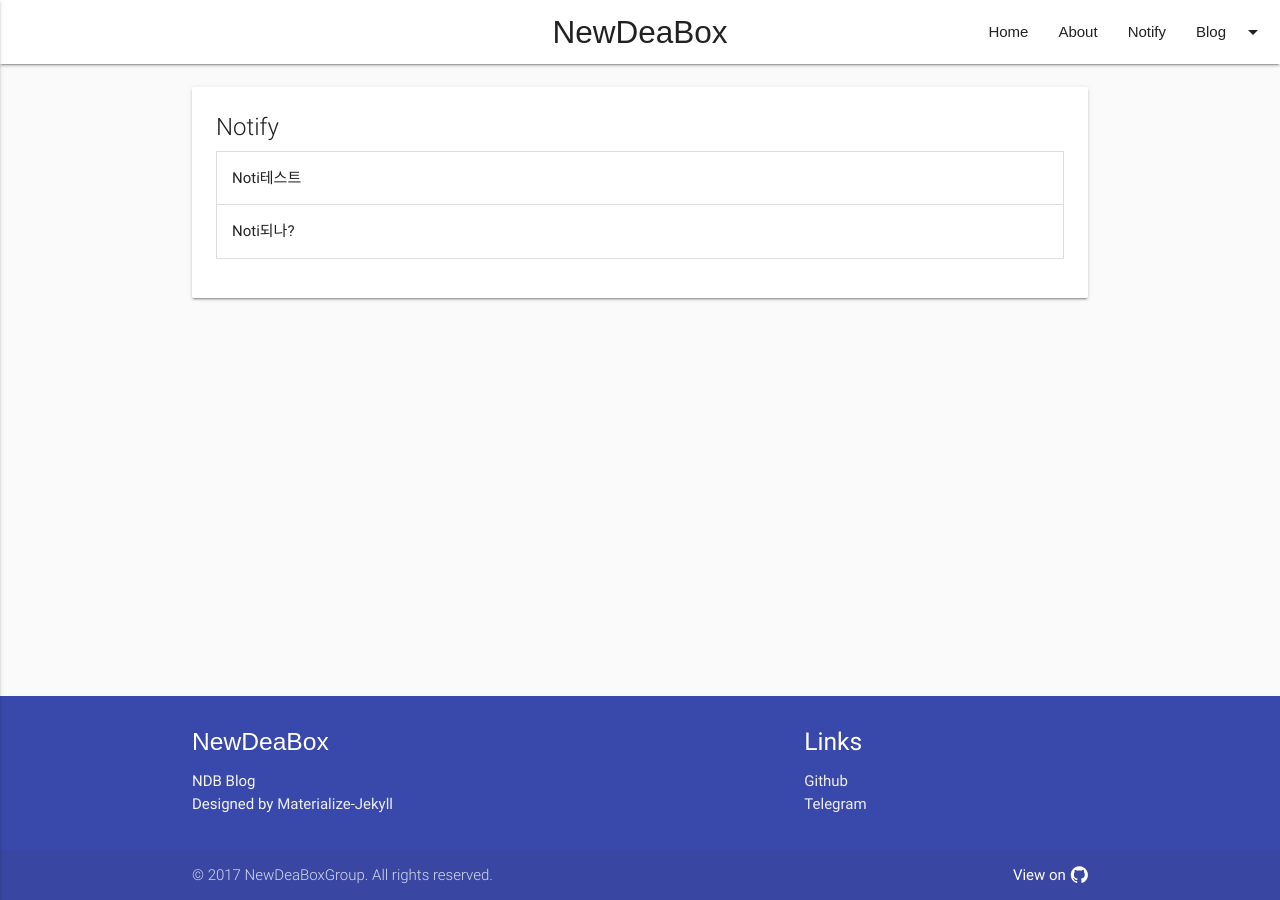
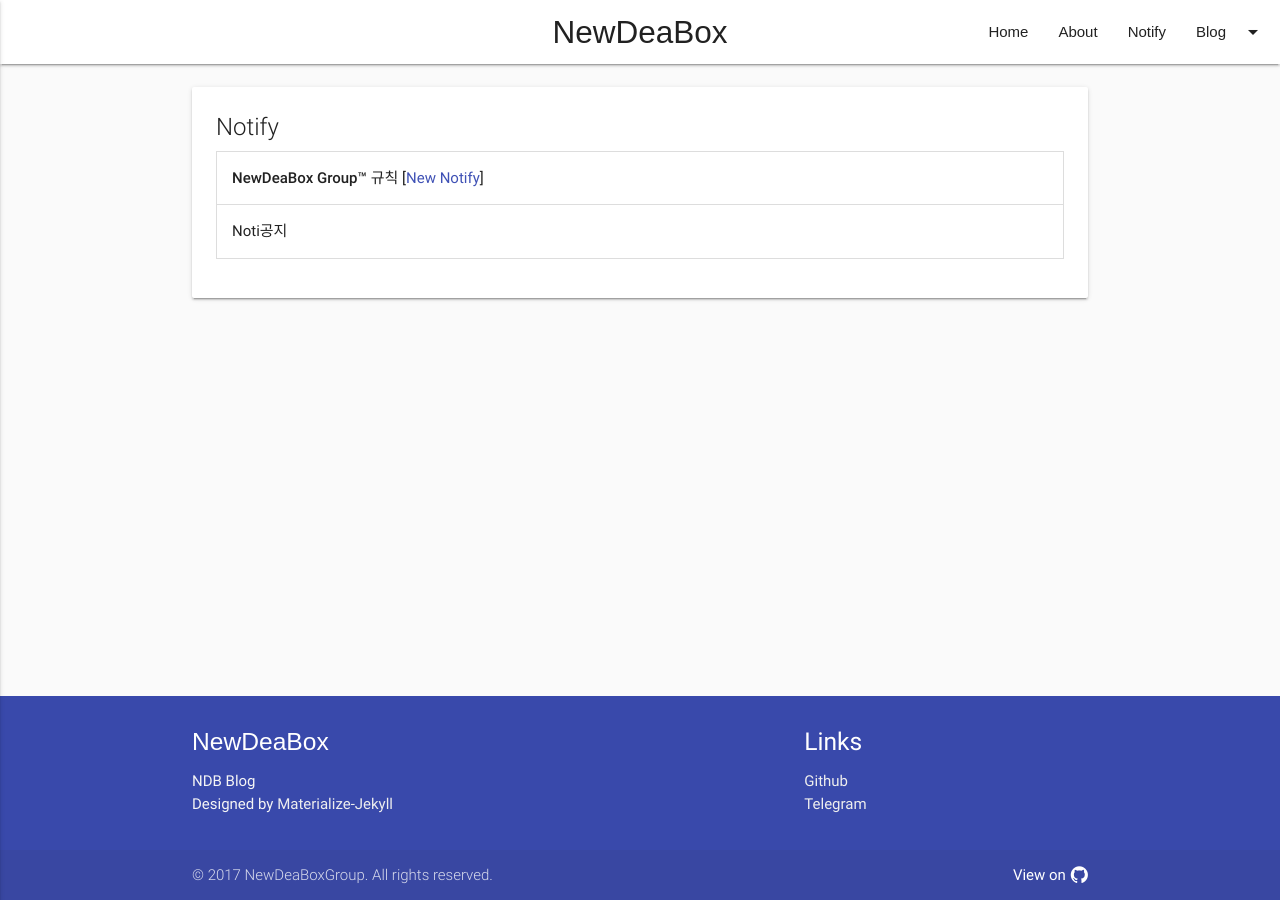
Before and after one commit to NewDeaBoxGroup/NewDeaBoxGroup.github.io, a Jekyll site: the page built from notis.html, in a window 1280 px wide. Built offline with Jekyll 4.4.1, drawn with Linux system fonts in a browser that asks for light colours; nearby versions of some CDN libraries; some web fonts are replaced; part of the change alters nothing that is shown.

Commit message:
Update notis.yml

```diff
--- a/_data/notis.yml
+++ b/_data/notis.yml
@@ -1,9 +1,25 @@
-- title: Noti테스트
-  author: NenkaLab
-  date: 2017-11-12 22:20
-  content: 테스트에요<br>테스트
+- title: <strong> NewDeaBox Group™ 규칙 </strong>
+  author: 사계절
+  date: 2017-12-03 12:45
+  content: span style="color:#3f51b5"> 첫째. </span> <br>
+           뉴디박은 그룹의 맴버들의 자유를 존중한다. <br> <br>
+           <span style="color:#3f51b5"> 둘째. </span> <br>
+           뉴디박의 맴버는 서로를 존중하며 예의를 지킨다. <br> <br>
+           <span style="color:#3f51b5"> 셋째. </span> <br>
+           경고는 일반경고와 강퇴경고로 구분지어지며 모든 경고는 최대 5회까지 누적이 가능하다. <br> <br>
+           일반경고 - 일반경고는 연속누적시 +1 이 더해진다. 누적된 일반경고는 2달에 한번 리셋된다. <br> <br>
+           강퇴경고 - 강퇴경고는 일반경고와 달리 독립적으로 존재하며 연속누적시만 +1 이 더해진다. 누적된 강퇴경고는 리셋이 불가능 하다. <br> <br>
+           <span style="color:#3f51b5"> 넷째. </span> <br>
+           경고는 다음과 같은 상황일때 누적이 가능하다. <br> <br>
+           분쟁(일반경고 2회)  - 맴버들간 분쟁이 발생하면 분쟁한 맴버 각각 일반경고 2회가 누적된다. <br> <br>
+           성드립(일반경고 1회)  - 간단한 성적 의역은 가능하나 직접적인 성적 문장을 채팅에 언급할 경우 일반경고 1회가 누적된다. <br> <br>
+           실적 미제출(강퇴경고 1회) - 팀에서 실적을 제출하지 못한경우, 팀내에서 아무것도 안한 팀원만 강퇴경고 1회가 누적된다. 개인이 실적을 제출하지 못한경우, 강퇴경고 1회가 누적된다. <br> <br>
+           실적 오버타임(일반경고 1회) - 실적을 실적마감후에 경고처리되기전에 제출할시 강퇴경고대신 일반경고 1회가 누적된다. <br> <br>
+           이름 불분명(강퇴경고 1회) - 그룹내에서 실명이나 분명한 닉네임을 아무런 이유없이 써두지 않은경우 강퇴경고 1회가 누적된다. 이는 실적을 제출하는 장소와의 닉네임이 일치해야 한다. 특별한 사정이 있는경우 맴버 이상의 권한을 가진 스탭들에게 문의해 경고를 회피할 수 있다. <br> <br>
+           부계정 과부화(일반경고 1회) - 그룹내에서 부계정을 1개 이상 초대한 경우 부계정 과부화로 일반경고 1회가 누적된다. 특별한 사정이 있는경우 맴버 이상의 권한을 가진 스탭들에게 문의해 경고를 회피할 수 있다. <br> <br>
+           이하 뉴디박의 맴버로서 최소한의 예의가 존재하지 않다면 회의를 통하여 강퇴가 가능하다.
 
-- title: Noti되나?
+- title: Noti공지
   author: NenkaLab
   date: 2017-11-12 22:20
   content: 될거에요<br>될거
```
